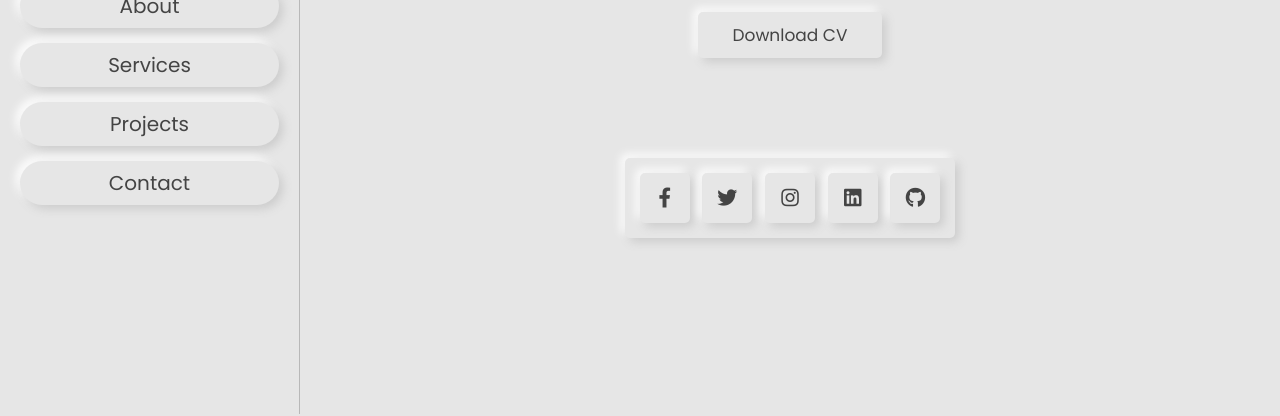
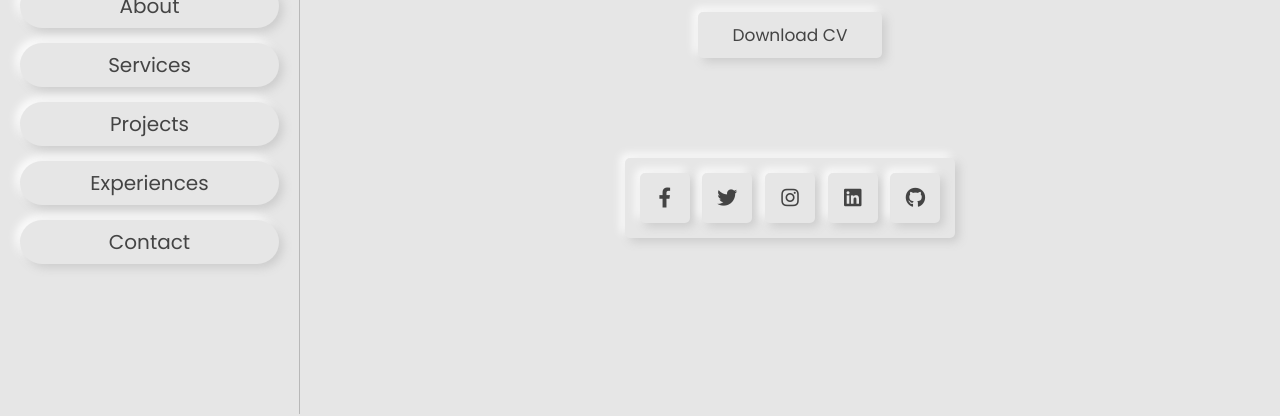
Before and after one commit to Om-Prakash9999/Personal-Portfolio_Website, a plain HTML site: page index.html in a window 1280 px wide. Shown: the part 386-802 px from the top of the page. Drawn offline with Linux system fonts and the light colour scheme.

Commit message:
Final_Update

```diff
--- a/index.html
+++ b/index.html
@@ -30,6 +30,7 @@
         <a href="#about">about</a>
         <a href="#services">services</a>
         <a href="#portfolio">projects</a>
+        <a href="#experience">experiences</a>
         <a href="#contact">contact</a>
     </nav>
 
```
